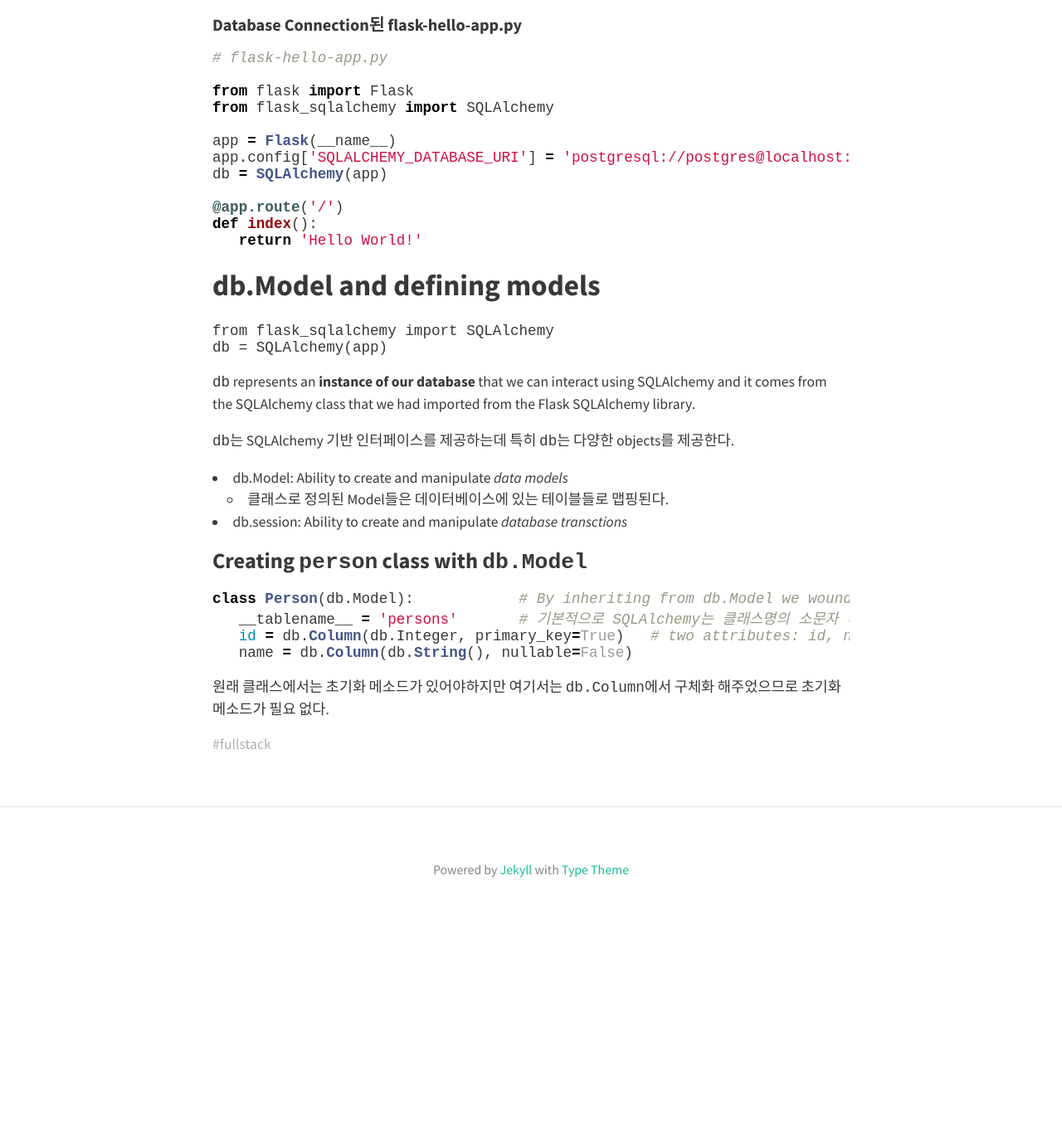
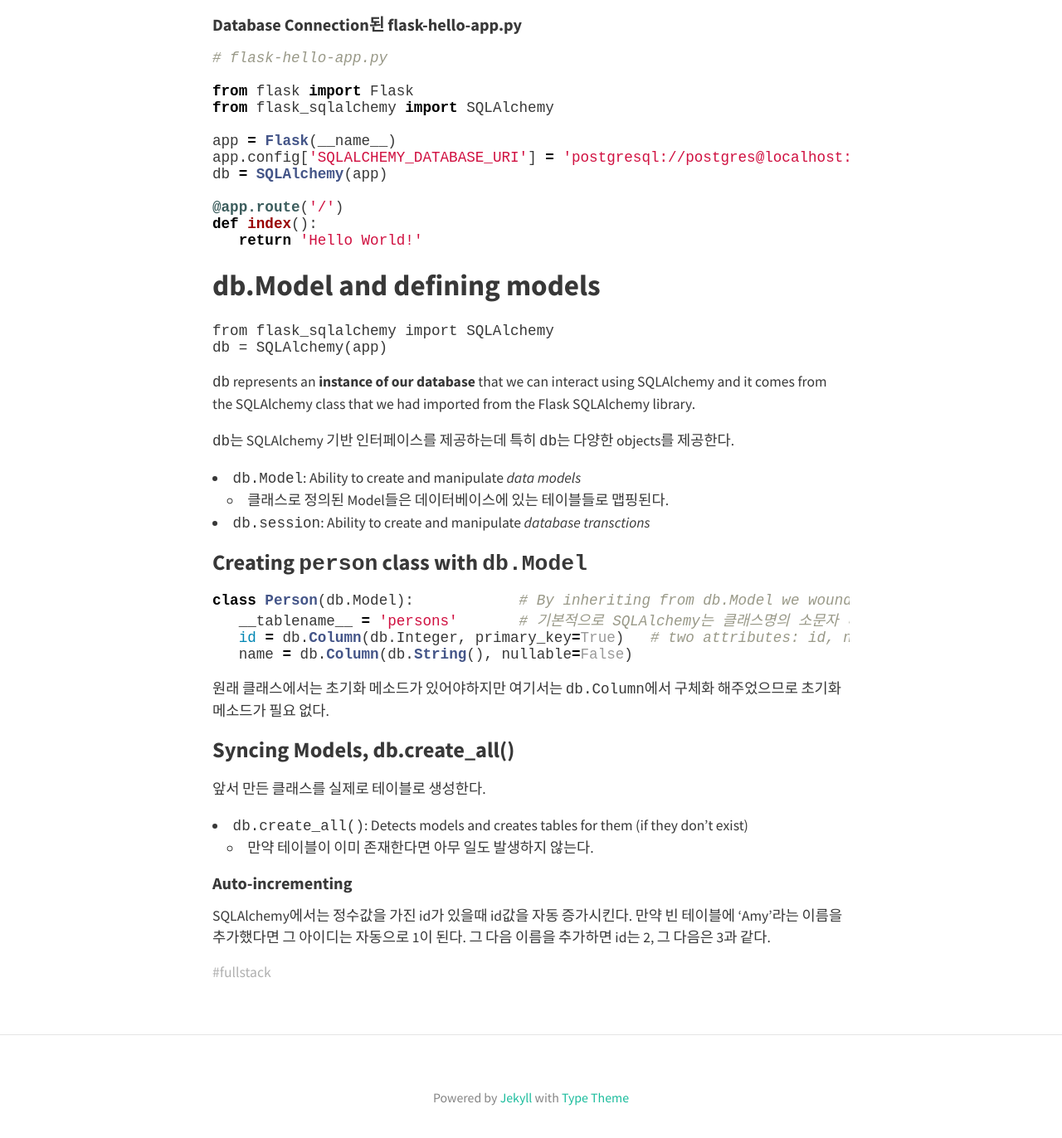
Before and after one commit to HyunlangBan/hyunlangban.github.io, a Jekyll site: the page built from _posts/2020-01-29-fullstack-06.md, in a window 1280 px wide and 1400 px high, scrolled down 2489 px. Shown: the top 1372 px of the window at 83% size. Built offline with Jekyll 4.4.1, drawn with Linux system fonts in a browser that asks for light colours; nearby versions of some CDN libraries; before the commit the page ends 3614 px from its top, so only the background shows below that.

Commit message:
Update 2020-01-29-fullstack-06.md

````diff
--- a/_posts/2020-01-29-fullstack-06.md
+++ b/_posts/2020-01-29-fullstack-06.md
@@ -92,9 +92,9 @@ db = SQLAlchemy(app)
 `db` represents an **instance of our database** that we can interact using SQLAlchemy and it comes from the SQLAlchemy class that we had imported from the Flask SQLAlchemy library.
 
 `db`는 SQLAlchemy 기반 인터페이스를 제공하는데 특히 `db`는 다양한 objects를 제공한다.
-- db.Model: Ability to create and manipulate *data models*
+- `db.Model`: Ability to create and manipulate *data models*
   - 클래스로 정의된 Model들은 데이터베이스에 있는 테이블들로 맵핑된다.
-- db.session: Ability to create and manipulate *database transctions*
+- `db.session`: Ability to create and manipulate *database transctions*
 
 ### Creating `person` class with `db.Model`
 ```python
@@ -104,3 +104,11 @@ class Person(db.Model):            # By inheriting from db.Model we wound up lin
    name = db.Column(db.String(), nullable=False)
 ```
 원래 클래스에서는 초기화 메소드가 있어야하지만 여기서는 `db.Column`에서 구체화 해주었으므로 초기화 메소드가 필요 없다.
+
+### Syncing Models, db.create_all()
+앞서 만든 클래스를 실제로 테이블로 생성한다.
+- `db.create_all()`: Detects models and creates tables for them (if they don't exist)
+   - 만약 테이블이 이미 존재한다면 아무 일도 발생하지 않는다.
+
+#### Auto-incrementing
+SQLAlchemy에서는 정수값을 가진 id가 있을때 id값을 자동 증가시킨다. 만약 빈 테이블에 'Amy'라는 이름을 추가했다면 그 아이디는 자동으로 1이 된다. 그 다음 이름을 추가하면 id는 2, 그 다음은 3과 같다.
````
